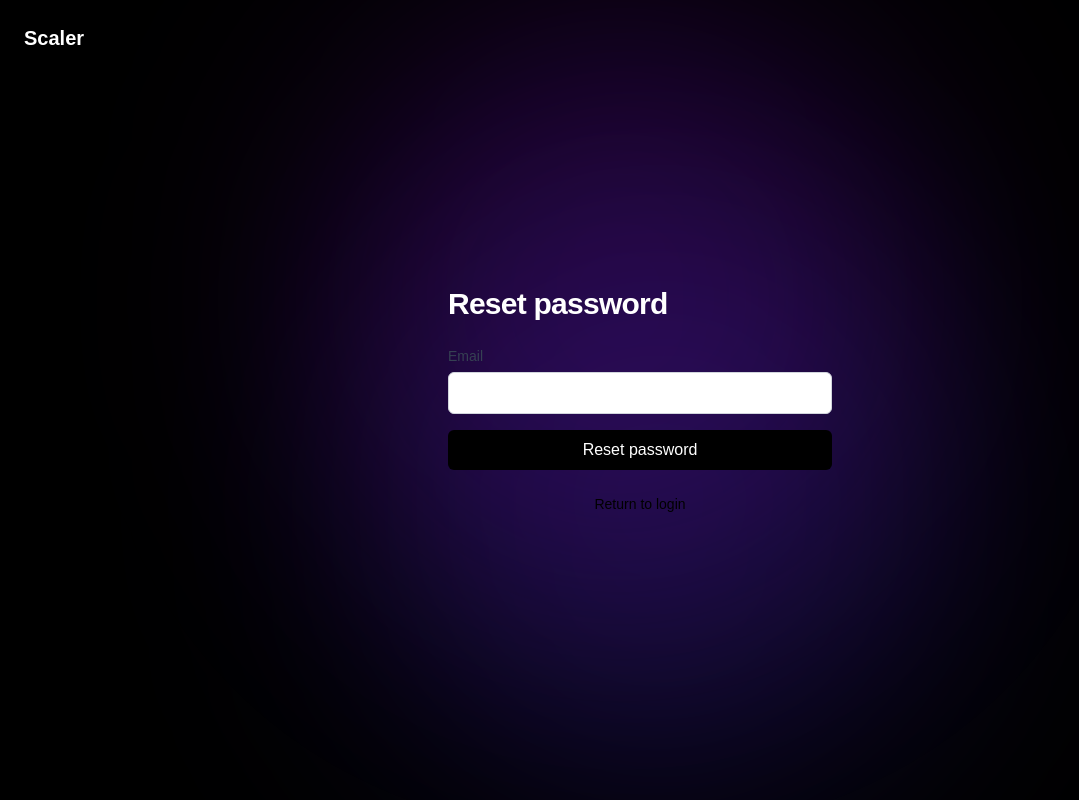
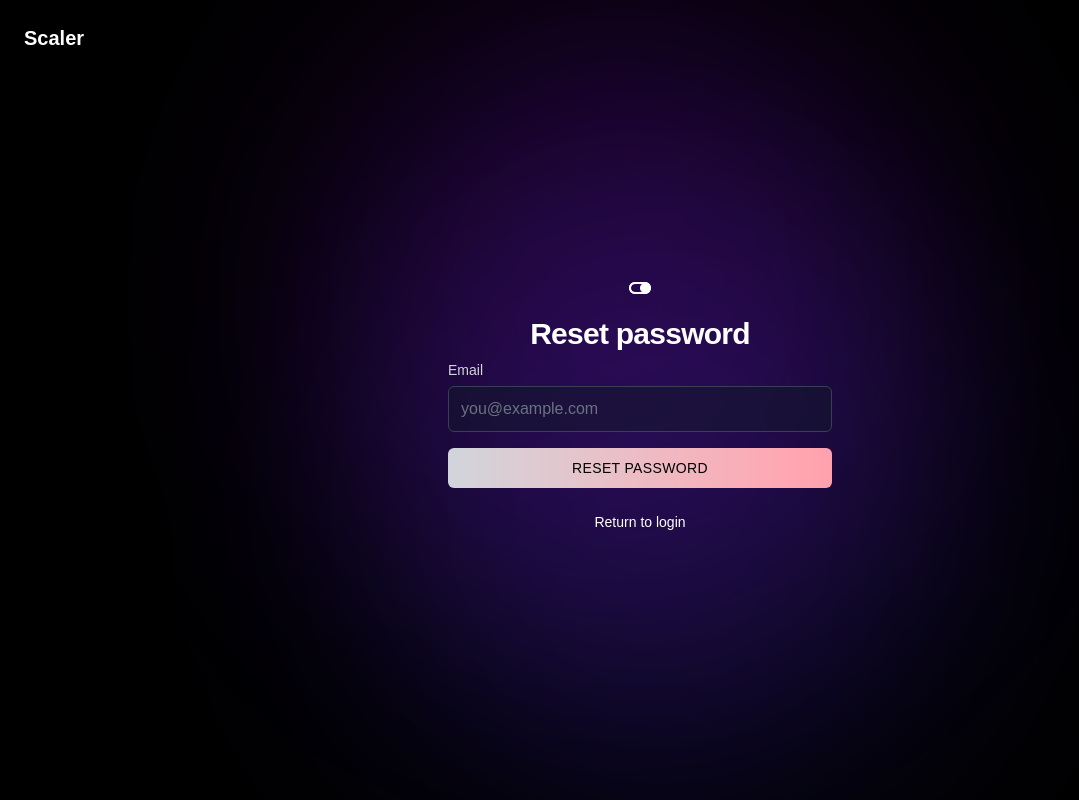
Before and after one commit to Scaler-Innovation-Labs/Scaler-Internal-Tools-Frontend, a Next.js app: page /forgot-password in a window 1280 px wide. Shown: the whole page, without its empty margins (0-1079 px from the left). Built offline with nearby package versions, Linux system fonts and the light colour scheme.

Commit message:
forgot password page styling

```diff
--- a/src/app/(auth)/forgot-password/page.tsx
+++ b/src/app/(auth)/forgot-password/page.tsx
@@ -46,19 +46,21 @@ export default function ForgotPasswordPage() {
   if (isSubmitted) {
     return (
       <div className="space-y-6 py-8 text-center">
-        <div className="mx-auto w-16 h-16 flex items-center justify-center rounded-full bg-green-100 dark:bg-green-900">
-          <svg xmlns="http://www.w3.org/2000/svg" className="h-8 w-8 text-green-600 dark:text-green-300" fill="none" viewBox="0 0 24 24" stroke="currentColor">
-            <path strokeLinecap="round" strokeLinejoin="round" strokeWidth={2} d="M5 13l4 4L19 7" />
-          </svg>
+        <div className="flex justify-center mb-2">
+          <div className="mx-auto w-16 h-16 flex items-center justify-center rounded-full bg-green-500/20">
+            <svg xmlns="http://www.w3.org/2000/svg" className="h-8 w-8 text-green-500" fill="none" viewBox="0 0 24 24" stroke="currentColor">
+              <path strokeLinecap="round" strokeLinejoin="round" strokeWidth={2} d="M5 13l4 4L19 7" />
+            </svg>
+          </div>
         </div>
         <h2 className="text-2xl font-bold tracking-tight">Check your email</h2>
-        <p className="text-gray-600 dark:text-gray-400">
+        <p className="text-gray-400 max-w-md mx-auto">
           We have sent a password reset link to your email address. Please check your inbox and follow the instructions.
         </p>
         <div className="pt-4">
           <Link
             href="/login"
-            className="font-medium text-black dark:text-white hover:underline"
+            className="font-medium text-white hover:underline"
           >
             Return to login
           </Link>
@@ -69,13 +71,23 @@ export default function ForgotPasswordPage() {
 
   return (
     <div className="space-y-6 py-8">
-      <div>
+      <div className="flex justify-center mb-2">
+        <div className="w-10 h-10 flex items-center justify-center">
+          <svg width="24" height="24" viewBox="0 0 24 24" fill="none" xmlns="http://www.w3.org/2000/svg">
+            <path d="M17 7H7C4.23858 7 2 9.23858 2 12C2 14.7614 4.23858 17 7 17H17C19.7614 17 22 14.7614 22 12C22 9.23858 19.7614 7 17 7Z" stroke="white" strokeWidth="2"/>
+            <path d="M17 7H7C4.23858 7 2 9.23858 2 12C2 14.7614 4.23858 17 7 17H17C19.7614 17 22 14.7614 22 12C22 9.23858 19.7614 7 17 7Z" stroke="white" strokeWidth="2"/>
+            <path d="M17 7C19.7614 7 22 9.23858 22 12C22 14.7614 19.7614 17 17 17C14.2386 17 12 14.7614 12 12C12 9.23858 14.2386 7 17 7Z" fill="white"/>
+          </svg>
+        </div>
+      </div>
+
+      <div className="text-center mb-2">
         <h1 className="text-3xl font-bold tracking-tight">Reset password</h1>
       </div>
 
       <form onSubmit={handleSubmit(onSubmit)} className="space-y-4">
         <div>
-          <label htmlFor="email" className="block text-sm font-medium mb-1.5 text-gray-700 dark:text-gray-300">
+          <label htmlFor="email" className="block text-sm font-medium mb-1.5 text-gray-300">
             Email
           </label>
           <input
@@ -83,7 +95,7 @@ export default function ForgotPasswordPage() {
             type="email"
             id="email"
             placeholder="you@example.com"
-            className="w-full px-3 py-2 rounded-md border border-gray-300 dark:border-gray-700 bg-white dark:bg-gray-900 focus:outline-none focus:ring-2 focus:ring-gray-400 dark:focus:ring-gray-600"
+            className="w-full px-3 py-2.5 rounded-md border border-gray-700 bg-gray-900/50 text-white placeholder-gray-500 focus:outline-none focus:ring-1 focus:ring-gray-500"
           />
           {errors.email && (
             <p className="text-red-500 text-sm mt-1">{errors.email.message}</p>
@@ -93,7 +105,7 @@ export default function ForgotPasswordPage() {
         <button
           type="submit"
           disabled={isLoading}
-          className="w-full py-2 bg-black dark:bg-white text-white dark:text-black font-medium rounded-md hover:bg-gray-800 dark:hover:bg-gray-200 transition-colors"
+          className="w-full py-2.5 font-medium rounded-md transition-colors uppercase text-sm tracking-wide bg-gradient-to-r from-gray-300 to-rose-300 hover:from-gray-200 hover:to-rose-200 text-black disabled:opacity-70"
         >
           {isLoading ? "Sending..." : "Reset password"}
         </button>
@@ -102,7 +114,7 @@ export default function ForgotPasswordPage() {
       <p className="text-sm text-center">
         <Link
           href="/login"
-          className="font-medium text-black dark:text-white hover:underline"
+          className="font-medium text-white hover:underline"
         >
           Return to login
         </Link>
```
